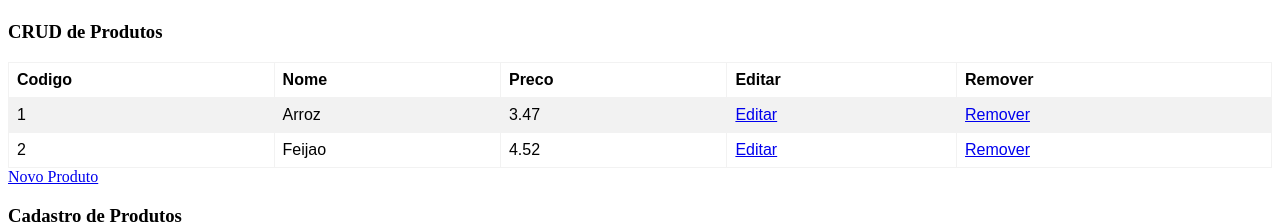
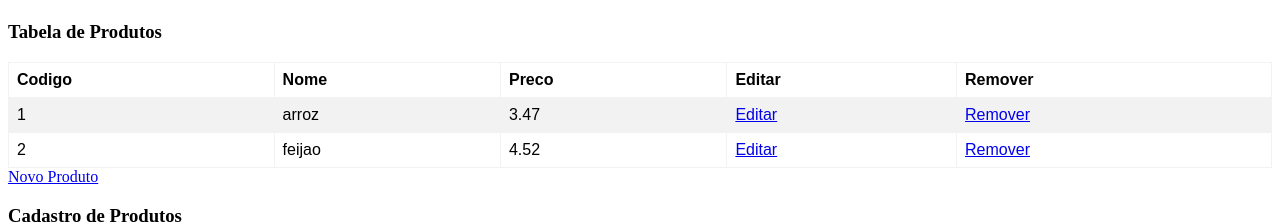
Before and after one commit to lauabitante/fspoa-musical-instruments, an Angular app in the folder musical-instruments/: page / in a window 1280 px wide. Shown: the top 224 px of the page. Built offline with nearby package versions, Linux system fonts and the light colour scheme.

Commit message:
Created service: CrudProdutosService

```diff
--- a/musical-instruments/src/app/app.module.ts
+++ b/musical-instruments/src/app/app.module.ts
@@ -1,5 +1,6 @@
 import { BrowserModule } from '@angular/platform-browser';
 import { NgModule } from '@angular/core';
+import { CrudProdutosService } from "app/crud-produtos.service";
 
 import { AppComponent } from './app.component';
 import { TabelaProdutosComponent } from './tabela-produtos/tabela-produtos.component';
@@ -14,7 +15,7 @@ import { FormProdutosComponent } from './form-produtos/form-produtos.component';
   imports: [
     BrowserModule
   ],
-  providers: [],
+  providers: [CrudProdutosService],
   bootstrap: [AppComponent]
 })
 export class AppModule { }
--- /dev/null
+++ b/musical-instruments/src/app/crud-produtos.service.ts
@@ -0,0 +1,14 @@
+import { Injectable } from '@angular/core';
+import { Produto } from "app/produto";
+
+@Injectable()
+export class CrudProdutosService {
+  produtos: Produto[] = [
+    { codigo: 1, nome:"arroz", preco:3.47 },
+    { codigo: 2, nome:"feijao", preco:4.52 }
+  ]
+  constructor() { }
+  getProdutos() {
+    return this.produtos;
+  }
+}
--- a/musical-instruments/src/app/tabela-produtos/tabela-produtos.component.html
+++ b/musical-instruments/src/app/tabela-produtos/tabela-produtos.component.html
@@ -7,17 +7,10 @@
     <th>Editar</th>
     <th>Remover</th>
   </tr>
-  <tr>
-    <td>1</td>
-    <td>Arroz</td>
-    <td>3.47</td>
-    <td><a href="#">Editar</a></td>
-    <td><a href="#">Remover</a></td>
-  </tr>
-  <tr>
-    <td>2</td>
-    <td>Feijao</td>
-    <td>4.52</td>
+  <tr *ngFor="let produto of produtos">
+    <td>{{produto.codigo}}</td>
+    <td>{{produto.nome}}</td>
+    <td>{{produto.preco}}</td>
     <td><a href="#">Editar</a></td>
     <td><a href="#">Remover</a></td>
   </tr>
--- a/musical-instruments/src/app/tabela-produtos/tabela-produtos.component.ts
+++ b/musical-instruments/src/app/tabela-produtos/tabela-produtos.component.ts
@@ -1,4 +1,6 @@
 import { Component, OnInit } from '@angular/core';
+import { Produto } from "app/produto";
+import { CrudProdutosService } from "app/crud-produtos.service";
 
 @Component({
   selector: 'app-tabela-produtos',
@@ -6,7 +8,10 @@ import { Component, OnInit } from '@angular/core';
   styleUrls: ['./tabela-produtos.component.css']
 })
 export class TabelaProdutosComponent implements OnInit {
-  titulo = "CRUD de Produtos";
-  constructor() { }
-  ngOnInit() { }
+  titulo = "Tabela de Produtos";
+  produtos: Produto[] = [];
+  constructor(private servico:CrudProdutosService) { }
+  ngOnInit() {
+    this.produtos = this.servico.getProdutos();
+  }
 }
```
Also changed, not shown: 1 other file (tests, documents, lock files or other folders).
